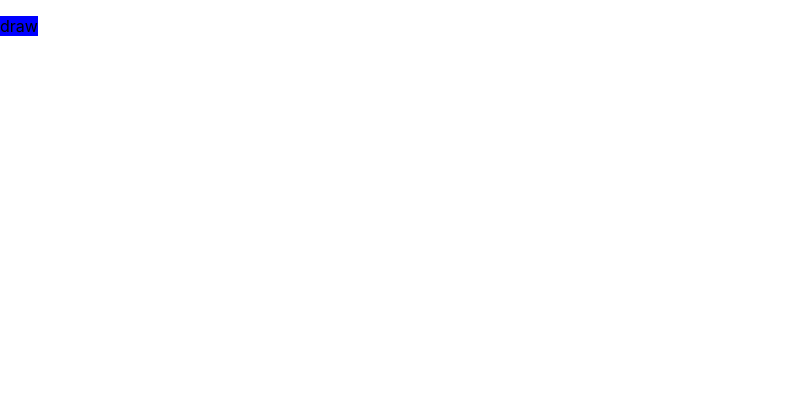
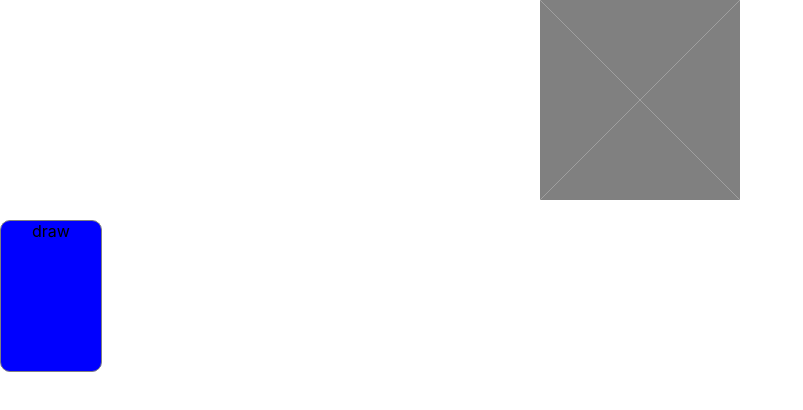
Before and after one commit to KimSickal/react-cardgame, a React (Create React App) app: page / in a window 1280 px wide. Shown: the top 410 px of the page, without its empty margins (0-803 px from the left). Built offline with nearby package versions, Linux system fonts and the light colour scheme.

Commit message:
간단한 드래그 앤 드롭 이벤트 구현

```diff
--- /dev/null
+++ b/src/components/FieldDropAreaComponent.tsx
@@ -0,0 +1,57 @@
+import * as React from 'react';
+
+import {
+	discardCard,
+} from '../actions';
+
+interface ComponentProps {
+	discardCard: typeof discardCard;
+}
+
+export class FieldDropAreaComponent extends React.Component<ComponentProps> {
+	constructor(props: ComponentProps) {
+		super(props);
+		this.onDrop = this.onDrop.bind(this);
+	}
+
+	private onDrop(event: React.DragEvent) {
+		event.preventDefault();
+		console.log(event.dataTransfer.getData('text'), event.target);
+		this.props.discardCard(parseInt(event.dataTransfer.getData('text'), 10));
+	}
+
+	public render() {
+		const dragAreaSize = 200;
+		const points = [
+			`0,0`,
+			`${dragAreaSize},0`,
+			`${dragAreaSize},${dragAreaSize}`,
+			`0,${dragAreaSize}`,
+			`0,0`,
+		];
+		const centerPoint = `${dragAreaSize/2},${dragAreaSize/2}`;
+
+		return (
+			<svg
+				width={dragAreaSize}
+				height={dragAreaSize}
+			>
+				{
+					Array.from(Array(4)).map((_, i) => {
+						return (
+							<polygon
+								points={`${points[i]} ${points[i+1]} ${centerPoint}`}
+								style={{
+									fill: 'grey',
+								}}
+								key={i}
+								onDragOver={(event: React.DragEvent) => {event.preventDefault();}}
+								onDrop={this.onDrop}
+							/>
+						);
+					})
+				}
+			</svg>
+		);
+	}
+}
--- a/src/containers/HandContainer.tsx
+++ b/src/containers/HandContainer.tsx
@@ -23,7 +23,13 @@ import {
 	State,
 } from '../reducers';
 
-import { styles } from './HandContainerStyle';
+import {
+	styles,
+} from './HandContainerStyle';
+
+import {
+	FieldDropAreaComponent,
+} from '../components/FieldDropAreaComponent';
 
 interface ComponentProps {
 	hand: ReturnType<typeof getCardsOfHand>;
@@ -33,19 +39,31 @@ interface ComponentProps {
 }
 
 class HandComponent extends React.Component<ComponentProps> {
+	private onDragStart(event: React.DragEvent, cardIndex: number) {
+		console.log(`drag started: ${cardIndex}`);
+		if(event.dataTransfer === null) {
+			return;
+		}
+		event.dataTransfer.setData('text', `${cardIndex}`);
+	}
+
 	public render() {
 		const {
 			hand,
 		} = this.props;
 
 		return (
+			<React.Fragment>
+				<FieldDropAreaComponent
+					{...this.props}
+				/>
 				<div
 					style={styles.hand}
 				>
 					<p
 						style={{
+							...styles.hand_card,
 							backgroundColor: 'blue',
-						...styles.hand_card,
 						}}
 						onClick={this.props.drawCardIfCould}
 					>
@@ -57,7 +75,9 @@ class HandComponent extends React.Component<ComponentProps> {
 								<p
 									style={styles.hand_card}
 									key={i}
+									draggable={true}
 									onClick={() => this.props.discardCard(i)}
+									onDragStart={(event: React.DragEvent) => this.onDragStart(event, i)}
 								>
 									{`${e.name}`}
 								</p>
@@ -65,6 +85,7 @@ class HandComponent extends React.Component<ComponentProps> {
 						})
 					}
 				</div>
+			</React.Fragment>
 		);
 	}
 }
--- a/src/containers/HandContainerStyle.ts
+++ b/src/containers/HandContainerStyle.ts
@@ -9,7 +9,11 @@ export const styles: {[name: string]: CSSProperties} = {
 		justifyContent: 'flex-start',
 	},
 	hand_card: {
-		width: '90',
-		height: '160',
+		width: '100px',
+		height: '150px',
+		border: '1px solid grey',
+		borderRadius: '10px',
+		backgroundColor: 'white',
+		marginRight: '10px',
 	},
 };
```
Lines whose indentation alone changed are shown as unchanged.
